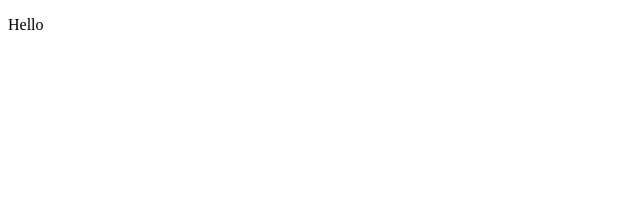
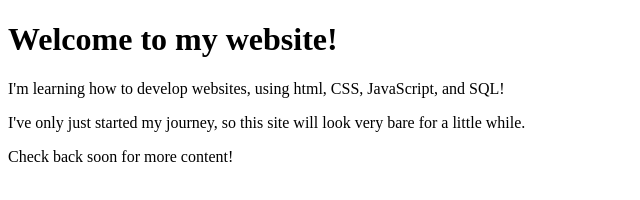
Before and after one commit to Wynnegate/wynnegate.github.io, a plain HTML site: page index.html in a window 1280 px wide. Shown: the whole page, without its empty margins (0-640 px from the left). Drawn offline with Linux system fonts and the light colour scheme.

Commit message:
Update index.html

```diff
--- a/index.html
+++ b/index.html
@@ -6,6 +6,9 @@
     </title>
   </head>
   <body>
-    <p>Hello</p>
+    <h1>Welcome to my website!</h1>
+    <p>I'm learning how to develop websites, using html, CSS, JavaScript, and SQL!</p>
+    <p>I've only just started my journey, so this site will look very bare for a little while.</p>
+    <p>Check back soon for more content!</p>
   </body>
 </html>
```
